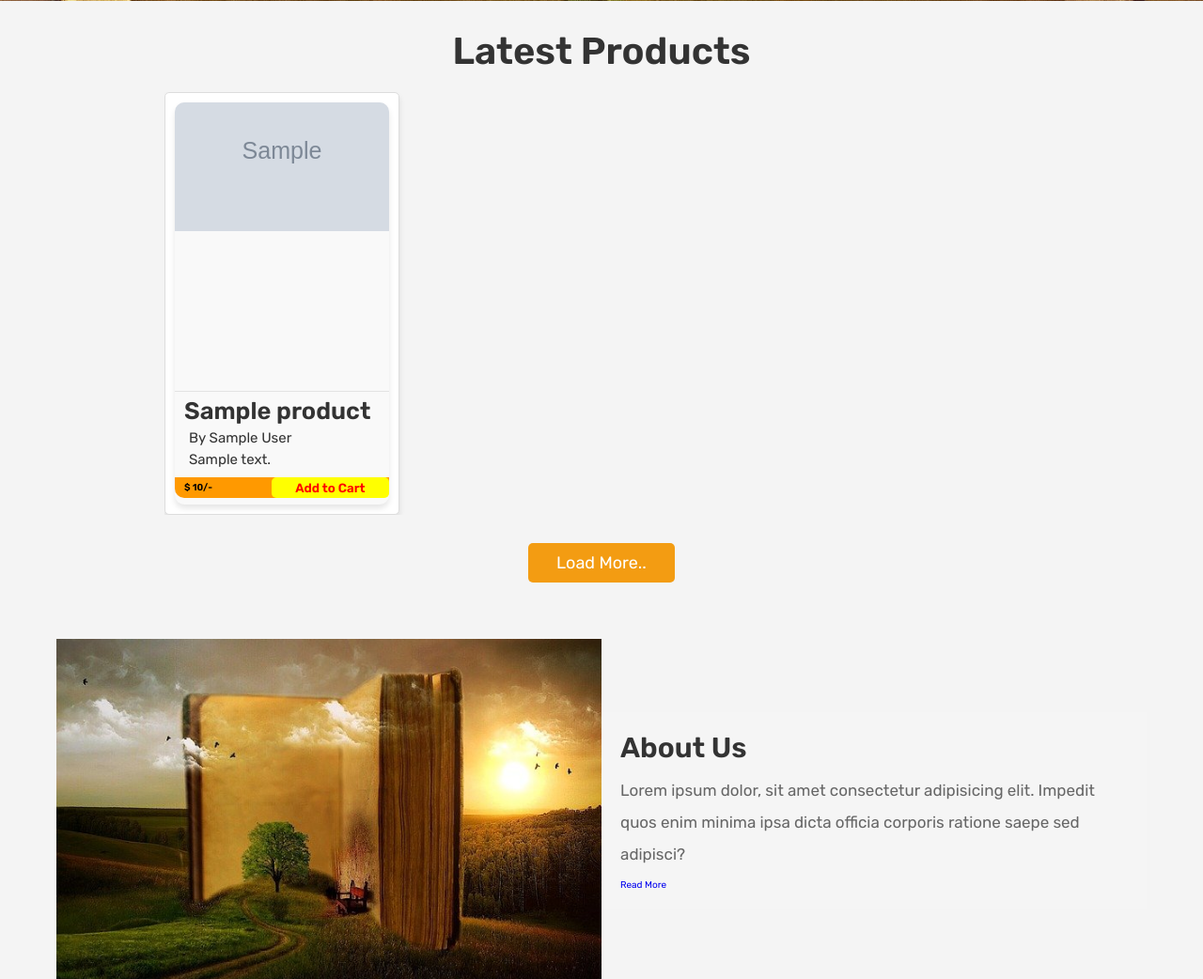
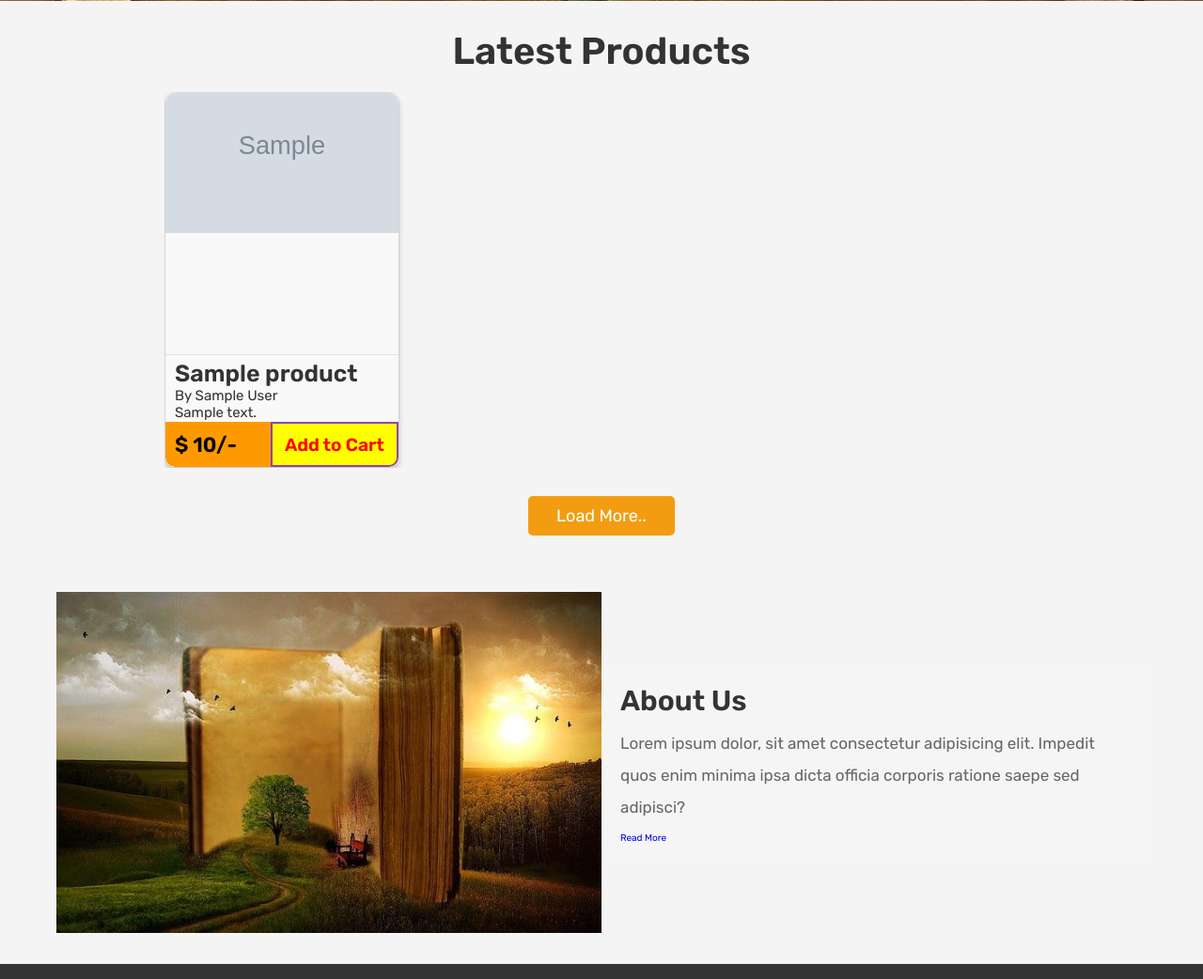
Before and after one commit to iamrushier/TheBooktown, a PHP site: page /home.php in a window 1280 px wide. Shown: the part 559-1601 px from the top of the page at 94% size. Run offline with PHP 8.4, Linux system fonts and the light colour scheme; the visitor is signed in with stand-in values (Sample User, id 1); tables that the repository leaves empty or names only in its code hold one stand-in row (values such as "Sample post"); grey boxes marked "Sample" are stand-in pictures.

Commit message:
Home complete

```diff
--- a/css/home-styles.css
+++ b/css/home-styles.css
@@ -306,7 +306,7 @@ section {
 }
 
 .product-image {
-  min-height: 72%;
+  min-height: 70%;
   align-items: center;
   overflow: hidden;
   border-bottom: 1px solid #e2e2e2;
@@ -319,30 +319,20 @@ section {
   border-radius: 10px 10px 0 0;
   object-fit: cover;
 }
-
 .product-details {
   margin-left: 10px;
-  max-height: 30%;
+  min-height: 18%;
   font-size: 15px;
 }
 
 .product-details h2 {
-  font-size: 170%;
+  font-size: 2.5rem;
   padding-top: 5px;
-}
-
-.product-details p {
-  padding-left: 5px;
 }
 
 .product-name {
   font-weight: bold;
-  margin-bottom: 5px;
   color: #333;
-}
-
-#product-author {
-  margin-bottom: 5px;
 }
 
 .product-description {
@@ -350,6 +340,7 @@ section {
 }
 
 .product-price {
+  font-size: 2.2rem;
   font-weight: bold;
   color: black;
   margin: 5px;
@@ -361,6 +352,7 @@ section {
 }
 
 .product-action {
+  min-height: 12%;
   width: 100%;
   align-items: center;
   background-color: #ff9900;
@@ -373,7 +365,9 @@ section {
 
 #add-to-cart-btn {
   background-color: yellow;
-  border-radius: 5px;
+  font-size: 1.9rem;
+  border-radius: 0 0 10px 0;
+  border: 2px solid #8e44ad;
   width: 55%;
   height: 100%;
   color: red;
@@ -397,11 +391,11 @@ section {
 /* Styles for the individual swiper slides */
 .swiper-slide {
   width:250px !important;
-  height: 450px !important;
+  height: 400px !important;
   background: #fff;
   border: 1px solid #ddd;
-  border-radius: 5px;
-  padding: 10px;
+  border-radius: 10px;
+  padding: 0px;
   box-shadow: 0 4px 6px rgba(0, 0, 0, 0.1);
   display: flex;
   flex-direction: column;
```
